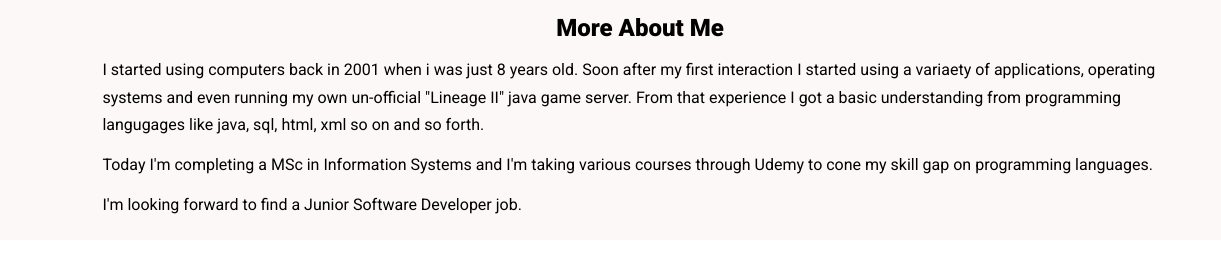
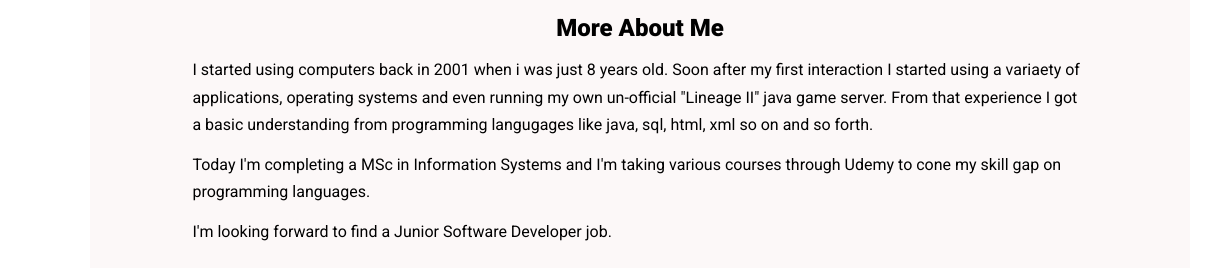
Before and after one commit to mario-manousi/mariomanousi, a plain HTML site: page index.html in a window 1280 px wide. Shown: the part 678-952 px from the top of the page, 0-1221 px from the left. Drawn offline with nearby package versions, Linux system fonts and the light colour scheme; a script that the page names is missing.

Commit message:
styles.css

```diff
--- a/styles.css
+++ b/styles.css
@@ -48,8 +48,8 @@ body {
 }
 
 section {
-  /* max-width: 1100px;
-  margin: auto; */
+  max-width: 1100px;
+  margin: auto;
 }
 
 /* CSS Resets end */
```
